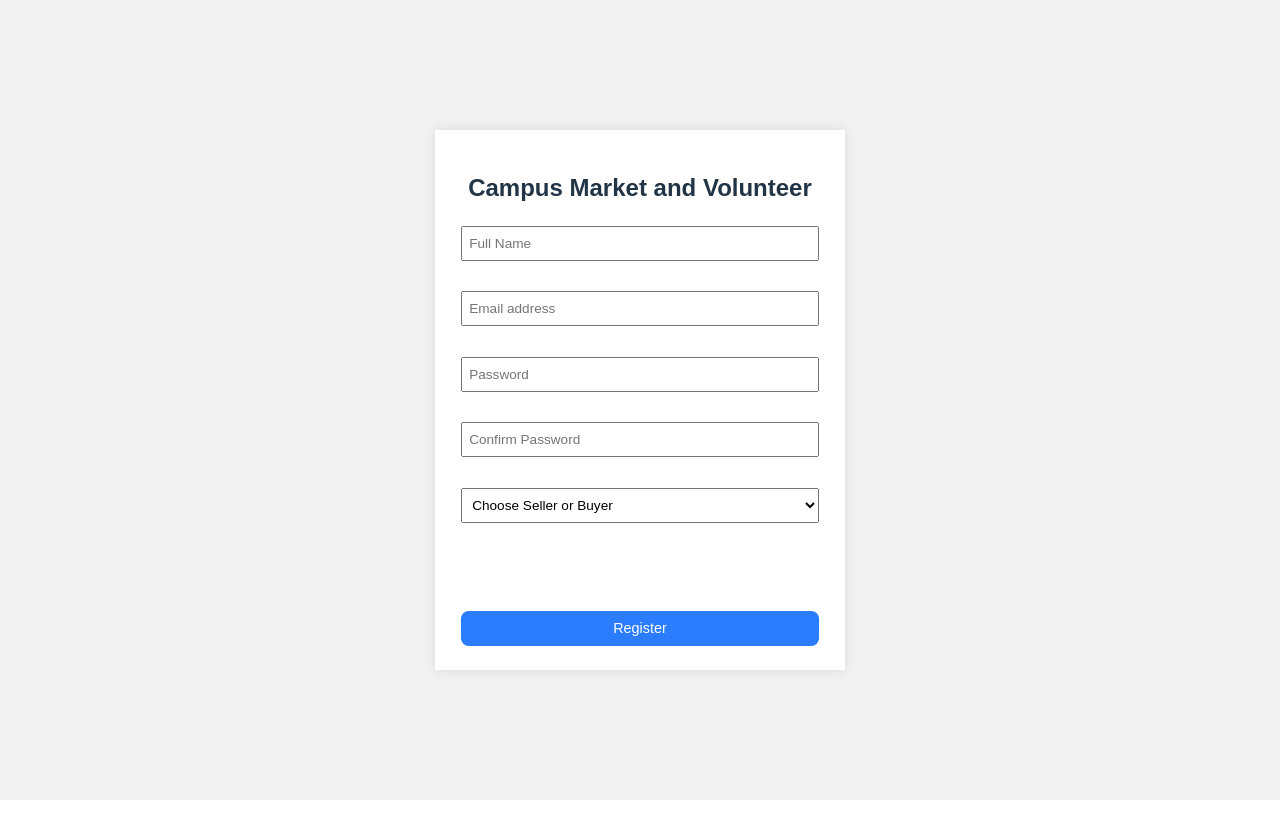
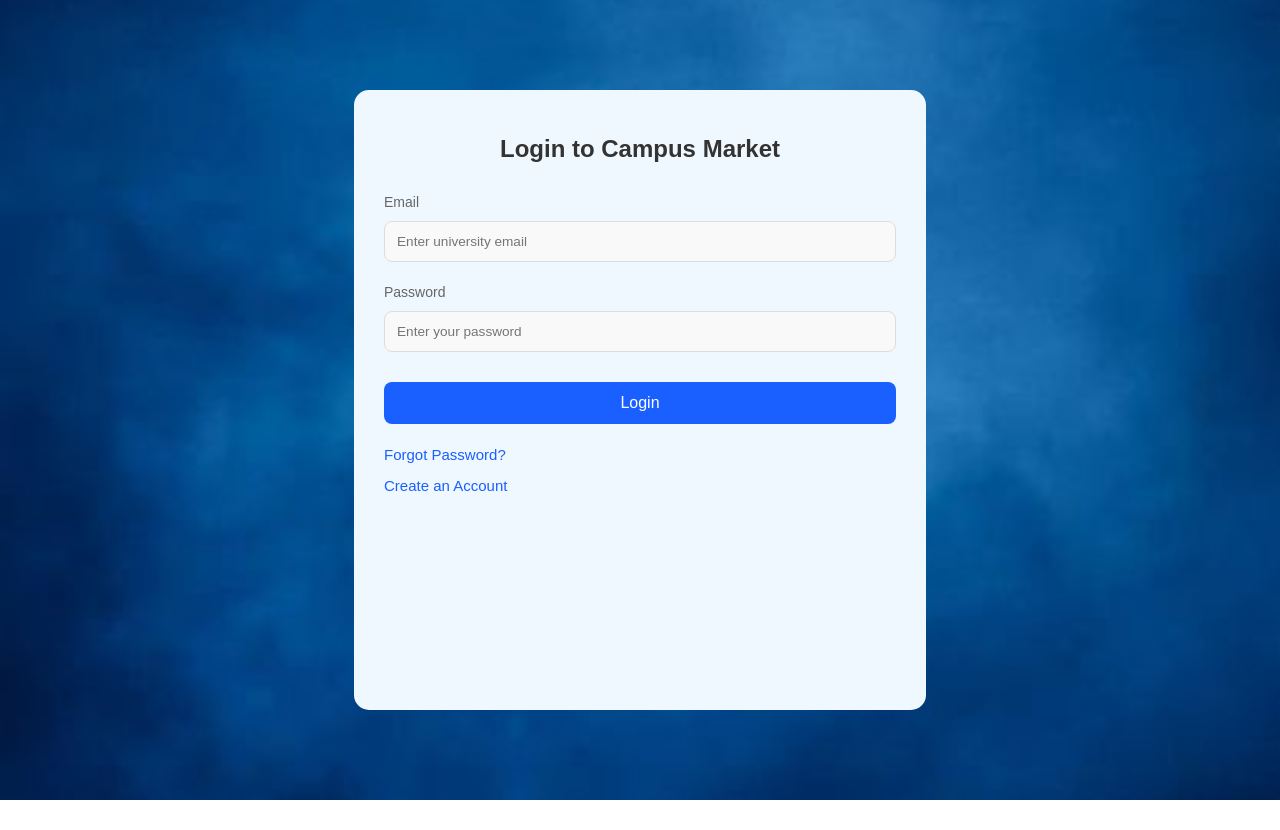
Before and after one commit to Doha2127277/CampusMarket, a React app in the folder frontend/: page / in a window 1280 px wide. Before the commit the page ends 800 px from the top, so only its background shows below. Built offline with nearby package versions, Linux system fonts and the light colour scheme; the HTML template or start-up script is replaced by a standard one.

Commit message:
login page

```diff
--- a/frontend/package.json
+++ b/frontend/package.json
@@ -12,7 +12,8 @@
   "dependencies": {
     "firebase": "^12.9.0",
     "react": "^19.2.0",
-    "react-dom": "^19.2.0"
+    "react-dom": "^19.2.0",
+    "react-router-dom": "^7.13.1"
   },
   "devDependencies": {
     "@eslint/js": "^9.39.1",
--- a/frontend/src/App.jsx
+++ b/frontend/src/App.jsx
@@ -1,19 +1,19 @@
-/*import './App.css'
-import ForgetPassword from "./pages/forgetPass/ForgetPassword";
+import { BrowserRouter as Router, Routes, Route } from 'react-router-dom';
+import LoginPage from './LoginPage/LoginPage';
+import Register from './RigsterPage/Rigster';
+import ForgetPassword from './pages/forgetPass/ForgetPassword';
 
 function App() {
-  return <ForgetPassword />;
-}
-
-
-export default App
-*/
-
-import React from "react";
-import Rigster from "./RigsterPage/Rigster";
-
-function App() {
-  return <Rigster />;
+  return (
+    <Router>
+      <Routes>
+        <Route path="/" element={<LoginPage />} />
+        <Route path="/login" element={<LoginPage />} />
+        <Route path="/register" element={<Register />} />
+        <Route path="/forget-password" element={<ForgetPassword />} />
+      </Routes>
+    </Router>
+  );
 }
 
 export default App;
--- /dev/null
+++ b/frontend/src/LoginPage/LoginPage.jsx
@@ -0,0 +1,63 @@
+import React, { useState } from 'react';
+import { auth } from "../firebase.js";
+import { signInWithEmailAndPassword } from "firebase/auth";
+import { Link, useNavigate } from "react-router-dom";
+import './LogIn.css';
+
+function LoginPage() {
+    const [email, setEmail] = useState('');
+    const [password, setPassword] = useState('');
+    const [errorMsg, setErrorMsg] = useState("");
+    const navigate = useNavigate();
+
+    const handleLogin = async (e) => {
+        e.preventDefault();
+        setErrorMsg("");
+        try {
+            await signInWithEmailAndPassword(auth, email, password);
+            alert("Login Successful!");
+            navigate("/");
+        } catch (error) {
+            setErrorMsg(`Invalid email or password ${error}`);
+        }
+    };
+
+    return (
+        <div className="container">
+            <div className="card">
+                <h1>Login to Campus Market</h1>
+                <form onSubmit={handleLogin}>
+                    <div className="input-group">
+                        <label>Email</label>
+                        <input
+                            type="email"
+                            placeholder="Enter university email"
+                            value={email}
+                            onChange={(e) => setEmail(e.target.value)}
+                            required
+                        />
+                    </div>
+                    <div className="input-group">
+                        <label>Password</label>
+                        <input
+                            type="password"
+                            placeholder="Enter your password"
+                            value={password}
+                            onChange={(e) => setPassword(e.target.value)}
+                            required
+                        />
+                    </div>
+                    {errorMsg && <p style={{ color: 'red', fontSize: '14px' }}>{errorMsg}</p>}
+                    <button type="submit" className="login-btn">Login</button>
+                </form>
+
+                <div className="links">
+                    <Link to="/forget-password">Forgot Password?</Link>
+                    <Link to="/register">Create an Account</Link>
+                </div>
+            </div>
+        </div>
+    );
+}
+
+export default LoginPage;
```
Also changed, not shown: frontend/src/pages/forgetPass/ForgetPassword.jsx (line endings or trailing spaces), 1 other file (tests, documents, lock files or other folders).
